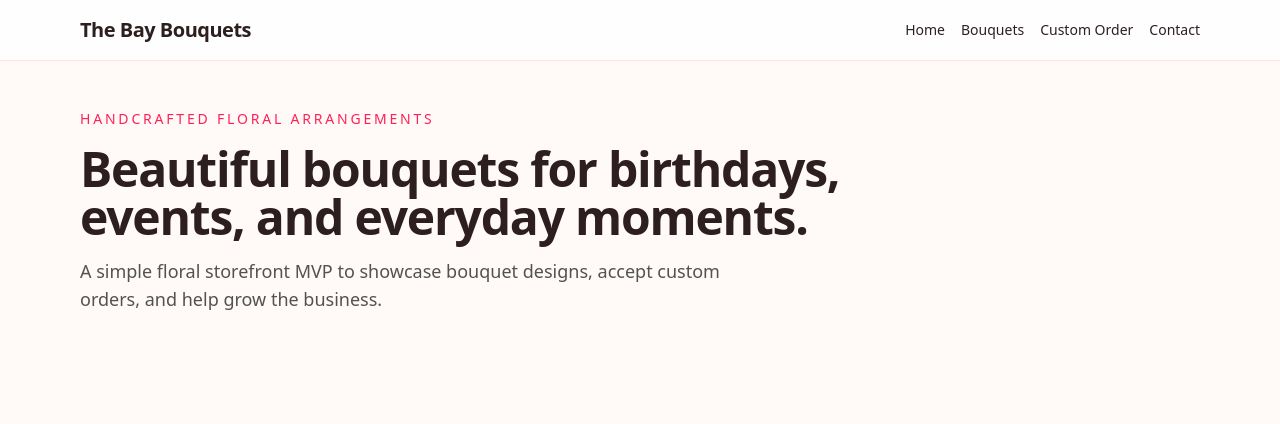
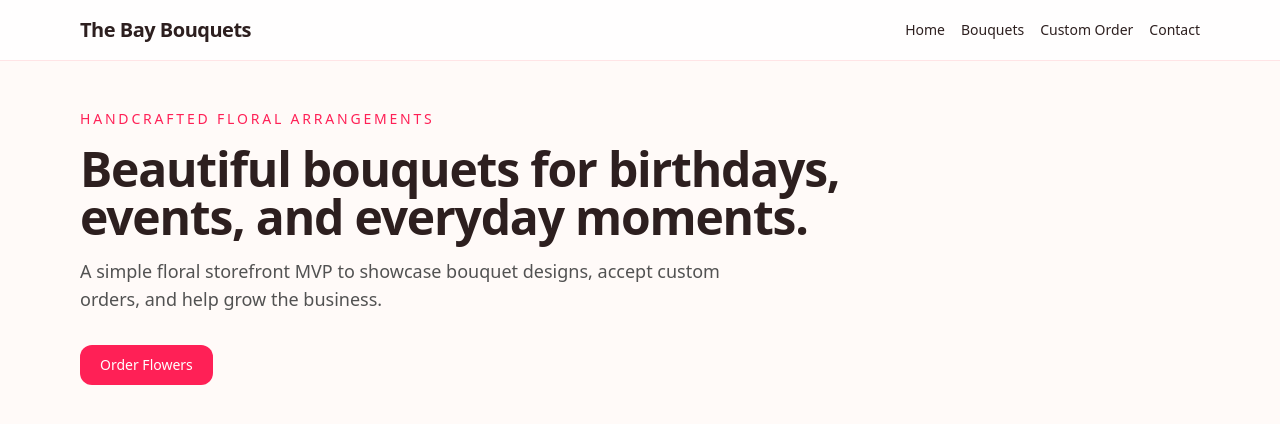
Before and after one commit to 3salaz/TheBayBouquet, a React (Vite) app: page / in a window 1280 px wide. Shown: the top 424 px of the page. Built offline with nearby package versions, Linux system fonts and the light colour scheme.

Commit message:
feat: add reusable Button component

```diff
--- /dev/null
+++ b/src/components/ui/Button.tsx
@@ -0,0 +1,28 @@
+import { cn } from "../../lib/utils"
+
+type Props = React.ButtonHTMLAttributes<HTMLButtonElement> & {
+    variant?: "primary" | "secondary"
+}
+
+export default function Button({
+    className,
+    variant = "primary",
+    ...props
+}: Props) {
+    const base =
+        "inline-flex items-center justify-center rounded-xl px-5 py-2.5 text-sm font-medium transition"
+
+    const styles = {
+        primary:
+            "bg-rose-500 text-white hover:bg-rose-600",
+        secondary:
+            "bg-rose-100 text-rose-700 hover:bg-rose-200",
+    }
+
+    return (
+        <button
+            className={cn(base, styles[variant], className)}
+            {...props}
+        />
+    )
+}
--- /dev/null
+++ b/src/lib/utils.ts
@@ -0,0 +1,6 @@
+import { clsx, type ClassValue } from "clsx"
+import { twMerge } from "tailwind-merge"
+
+export function cn(...inputs: ClassValue[]) {
+    return twMerge(clsx(inputs))
+}
--- a/src/pages/HomePage.tsx
+++ b/src/pages/HomePage.tsx
@@ -1,3 +1,5 @@
+import Button from "../components/ui/Button";
+
 export default function HomePage() {
     return (
         <section className="space-y-4">
@@ -13,6 +15,10 @@ export default function HomePage() {
                 A simple floral storefront MVP to showcase bouquet designs, accept
                 custom orders, and help grow the business.
             </p>
+
+            <div className="pt-4">
+                <Button>Order Flowers</Button>
+            </div>
         </section>
     )
 }
```
